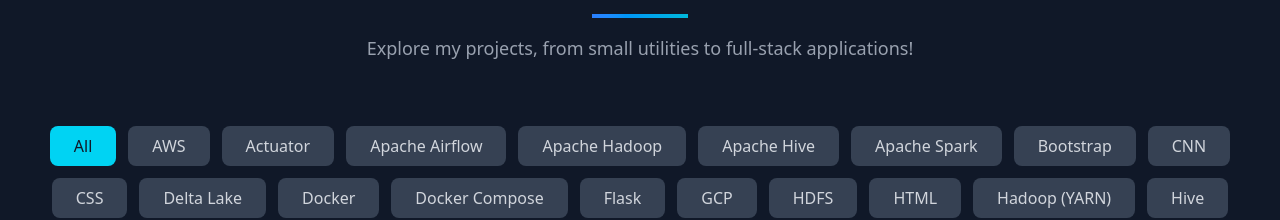
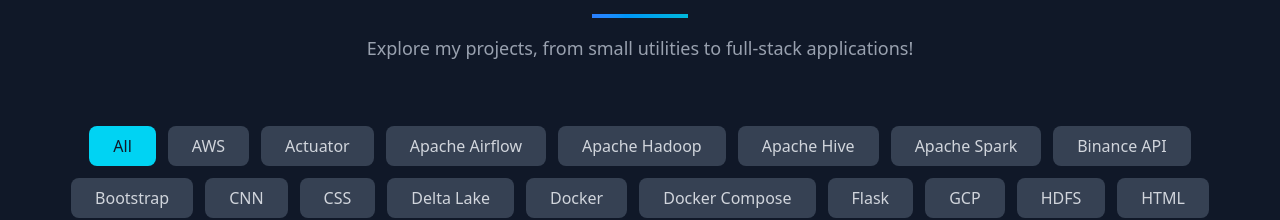
Before and after one commit to MarkOmelyanenko/portfolio-page, a React app: page / in a window 1280 px wide. Shown: the part 4730-4950 px from the top of the page. Built offline with nearby package versions, Linux system fonts and the light colour scheme; the HTML template or start-up script is replaced by a standard one.

Commit message:
edit projects section

```diff
--- a/src/ProjectsLanding.jsx
+++ b/src/ProjectsLanding.jsx
@@ -132,7 +132,7 @@
           "Implemented custom reply keyboards for intuitive user interaction and subscription-based price updates",
           "Packaged the application with a multi-stage Dockerfile for easy deployment",
         ],
-        technologies: ["Java", "Telegram Bots"],
+        technologies: ["Java", "Telegram Bots", "Binance API"],
       },
     ],
   },
```
